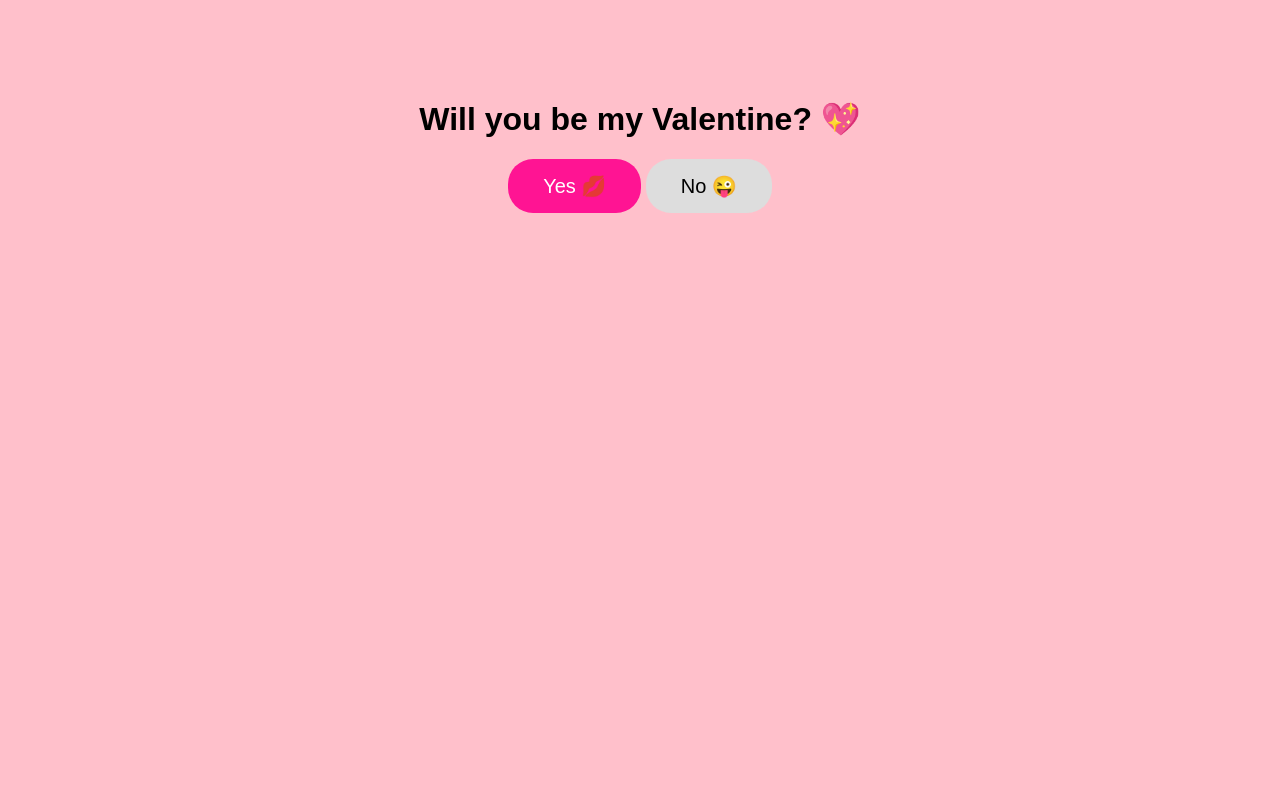
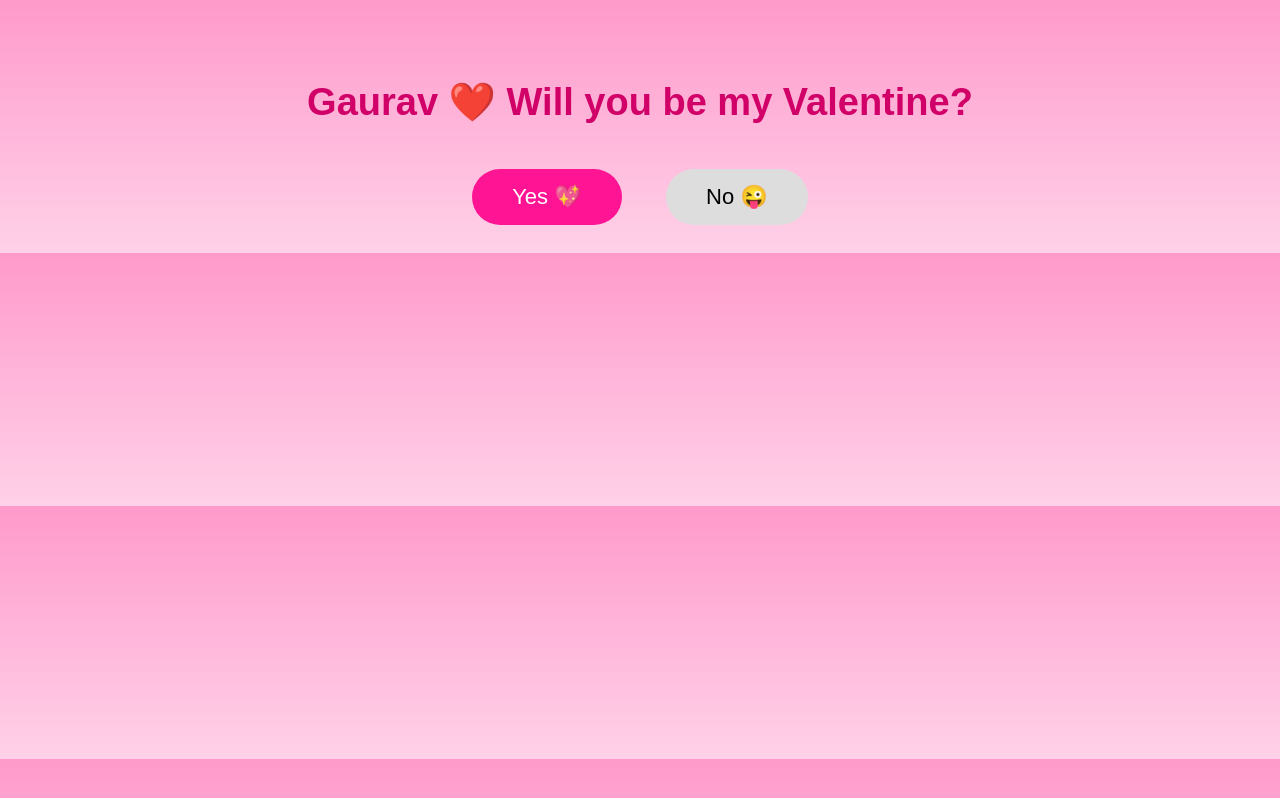
Before and after one commit to nandinigaurav2808-png/Valentine-, a plain HTML site: page index.html in a window 1280 px wide. Drawn offline with Linux system fonts and the light colour scheme.

Commit message:
Revamp Valentine-themed HTML and styles

```diff
--- a/index.html
+++ b/index.html
@@ -1,55 +1,74 @@
 <!DOCTYPE html>
 <html>
 <head>
-<title>Valentine Surprise</title>
+<title>For Gaurav ❤️</title>
 <style>
-body {
-  background:pink;
-  text-align:center;
-  font-family:Arial;
-  margin-top:100px;
+body{
+ background:linear-gradient(#ff9acb,#ffd1e8);
+ text-align:center;
+ font-family:Arial;
+ overflow:hidden;
 }
-button {
-  padding:15px 35px;
-  font-size:20px;
-  border-radius:25px;
-  border:none;
+
+h1{color:#d10068;font-size:38px;margin-top:80px;}
+
+button{
+ padding:15px 40px;
+ font-size:22px;
+ border:none;
+ border-radius:30px;
+ margin:20px;
 }
-#yes {background:#ff1493;color:white;}
-#no {background:#ddd;}
+
+#yes{background:#ff1493;color:white;}
+#no{background:#ddd;}
+
+.hidden{display:none;}
+
+.hearts{font-size:50px;}
+
 </style>
 </head>
+
 <body>
 
-<h1>Will you be my Valentine? 💖</h1>
+<audio autoplay loop>
+<source src="https://www.soundhelix.com/examples/mp3/SoundHelix-Song-1.mp3">
+</audio>
 
-<button id="yes" onclick="love()">Yes 💋</button>
-<button id="no" onclick="nope()">No 😜</button>
+<div id="page1">
+<h1>Gaurav ❤️ Will you be my Valentine?</h1>
+<button id="yes" onclick="showLove()">Yes 💖</button>
+<button id="no" onclick="fadeNo()">No 😜</button>
+</div>
+
+<div id="page2" class="hidden">
+<div class="hearts">💖💋💖💋💖</div>
+<h1>I love you too Gaurav ❤️</h1>
+<div class="hearts">💋💖💋💖💋</div>
+</div>
 
 <script>
-function love(){
- document.body.innerHTML="💖💋💖<h1>I love you too ❤️</h1>💋💖💋";
+function showLove(){
+ page1.classList.add("hidden");
+ page2.classList.remove("hidden");
 }
-function nope(){
+
+function fadeNo(){
  document.getElementById("no").style.opacity="0.3";
 }
+
+setInterval(()=>{
+ let h=document.createElement("div");
+ h.innerHTML="💖";
+ h.style.position="fixed";
+ h.style.left=Math.random()*100+"%";
+ h.style.top="100%";
+ h.style.fontSize="30px";
+ document.body.appendChild(h);
+ setTimeout(()=>h.remove(),2000);
+},300);
 </script>
 
 </body>
-  <audio autoplay loop>
-  <source src="https://www.soundhelix.com/examples/mp3/SoundHelix-Song-1.mp3" type="audio/mpeg">
-  </audio>
-
-  <script>
-setInterval(()=>{
- let heart=document.createElement("div");
- heart.innerHTML="💖";
- heart.style.position="fixed";
- heart.style.left=Math.random()*100+"%";
- heart.style.top="100%";
- heart.style.fontSize="30px";
- document.body.appendChild(heart);
- setTimeout(()=>heart.remove(),2000);
-},300);
-  </script>
 </html>
```
